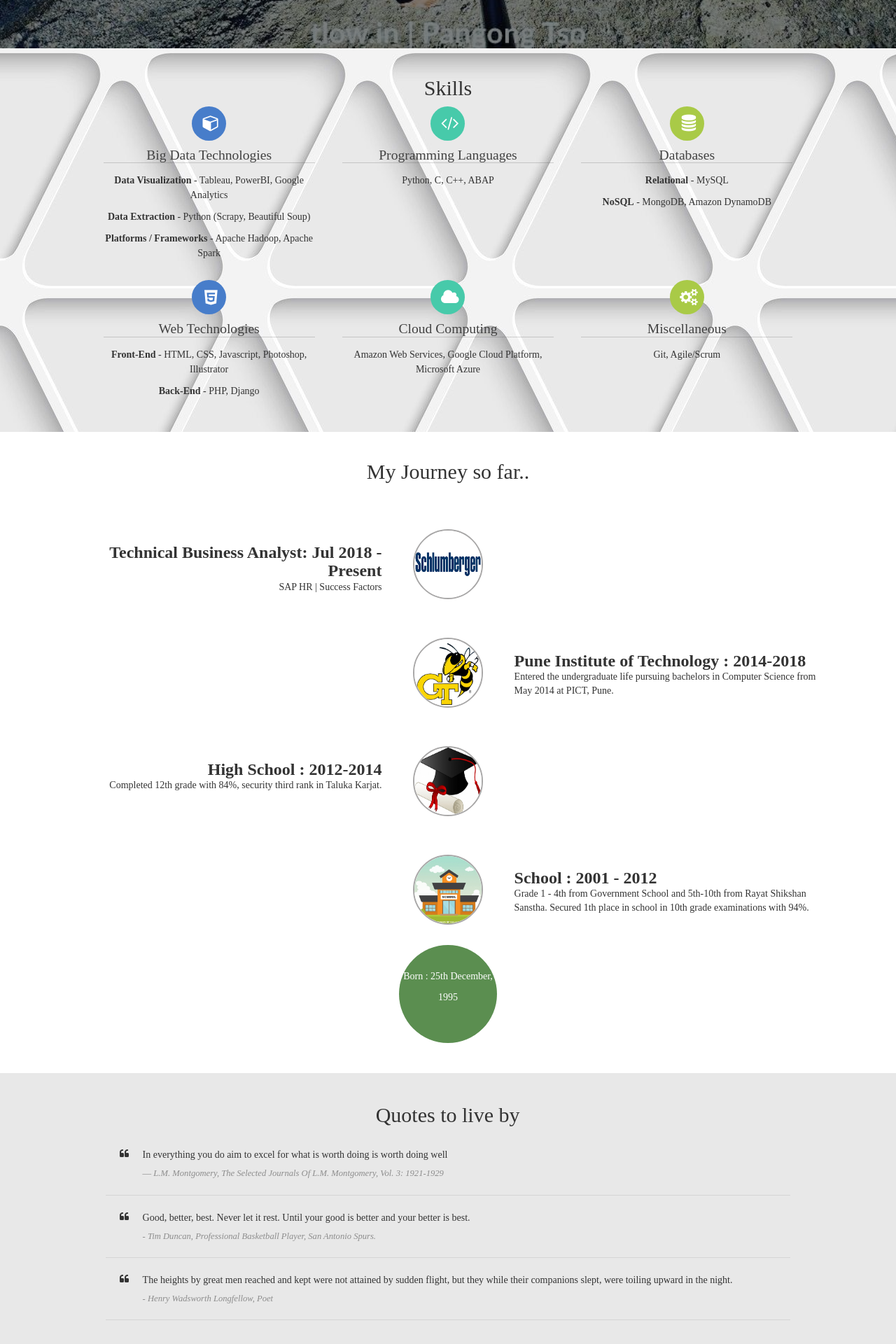
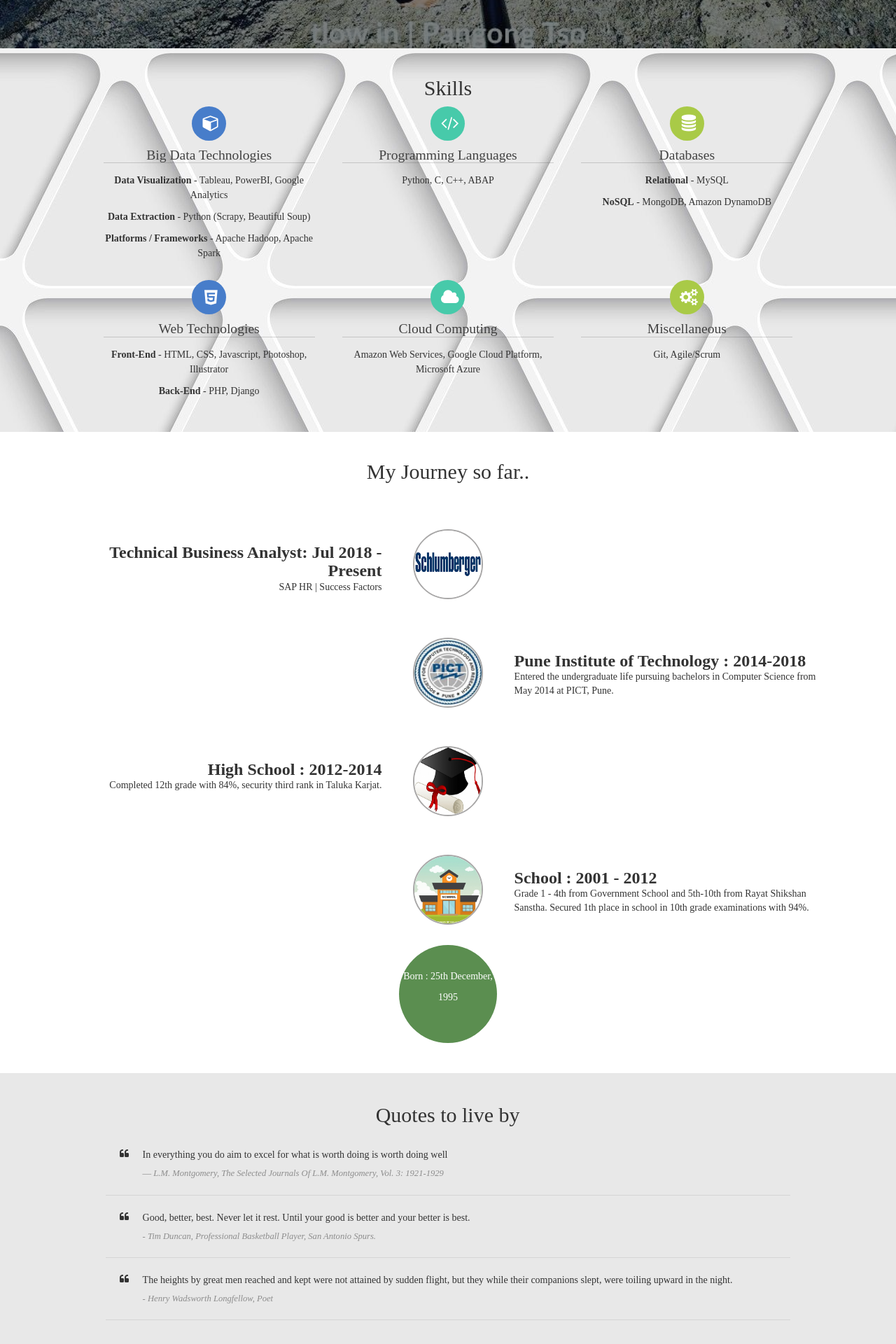
Before and after one commit to prachisudrik/prachisudrik.github.io, a Jekyll site: the page built from index.html, in a window 1280 px wide. Shown: the part 811-2731 px from the top of the page at 70% size. Built offline with Jekyll 4.4.1, drawn with Linux system fonts in a browser that asks for light colours; nearby versions of some CDN libraries; some web fonts are replaced.

Commit message:
Update timeline.yml

```diff
--- a/_data/timeline.yml
+++ b/_data/timeline.yml
@@ -9,7 +9,7 @@
   description: Entered the undergraduate life pursuing bachelors in Computer Science from May 2014 at PICT, Pune.
   additional_classes: slideInRight
   icon:
-    src: /images/gatech.jpg
+    src: /images/pict.png
     background_color: #E7235E
 
 - title: "High School : 2012-2014"
```
